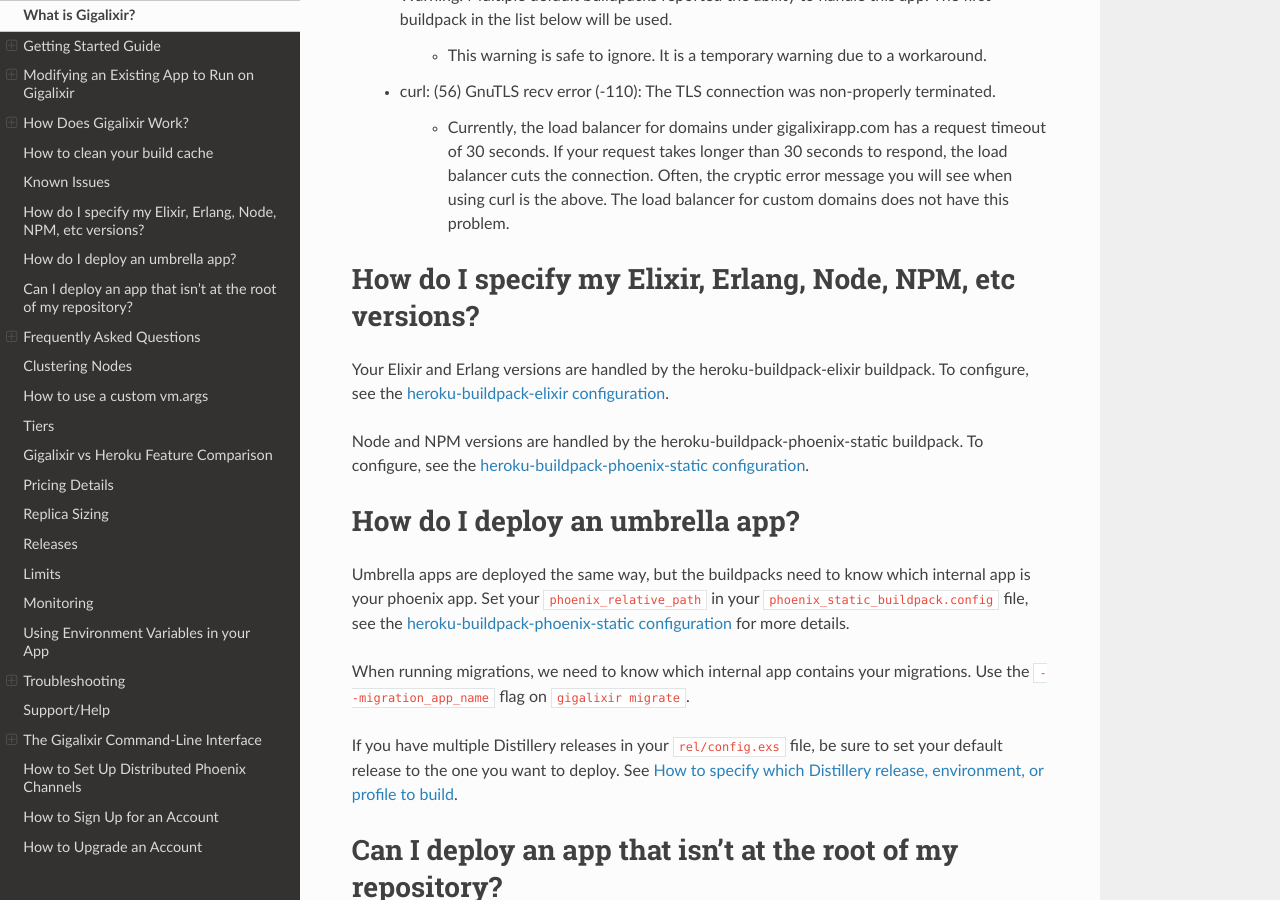
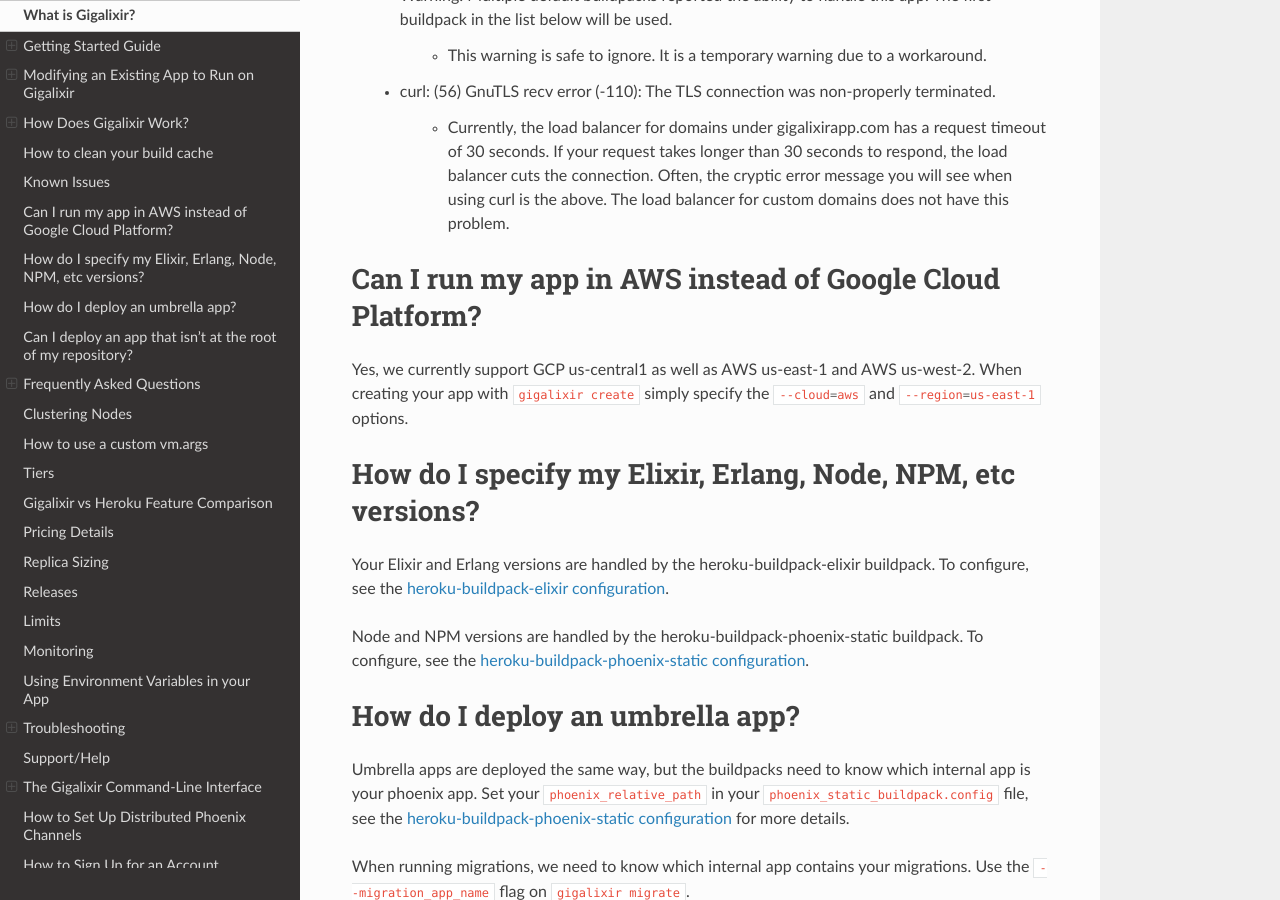
Before and after one commit to gigalixir/gigalixir-cli, a Sphinx documentation site: the page built from docs/source/main.rst, in a window 1280 px wide and 900 px high, scrolled down 11846 px. Built offline with Sphinx 7.4.7 and the Read the Docs theme 2.0.0, drawn with Linux system fonts in a browser that asks for light colours.

Commit message:
more notes on cloud/region.

```diff
--- a/docs/source/main.rst
+++ b/docs/source/main.rst
@@ -465,7 +465,10 @@ Known Issues
 
       - Currently, the load balancer for domains under gigalixirapp.com has a request timeout of 30 seconds. If your request takes longer than 30 seconds to respond, the load balancer cuts the connection. Often, the cryptic error message you will see when using curl is the above. The load balancer for custom domains does not have this problem.
 
-
+Can I run my app in AWS instead of Google Cloud Platform?
+=========================================================
+
+Yes, we currently support GCP us-central1 as well as AWS us-east-1 and AWS us-west-2. When creating your app with :bash:`gigalixir create` simply specify the :bash:`--cloud=aws` and :bash:`--region=us-east-1` options.
 
 How do I specify my Elixir, Erlang, Node, NPM, etc versions?
 ============================================================
```
